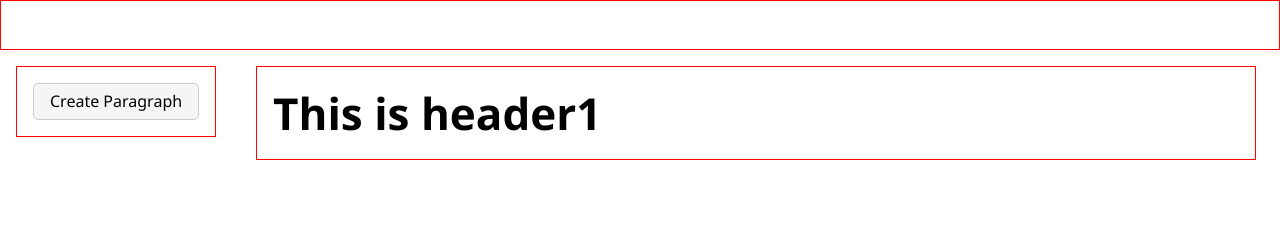
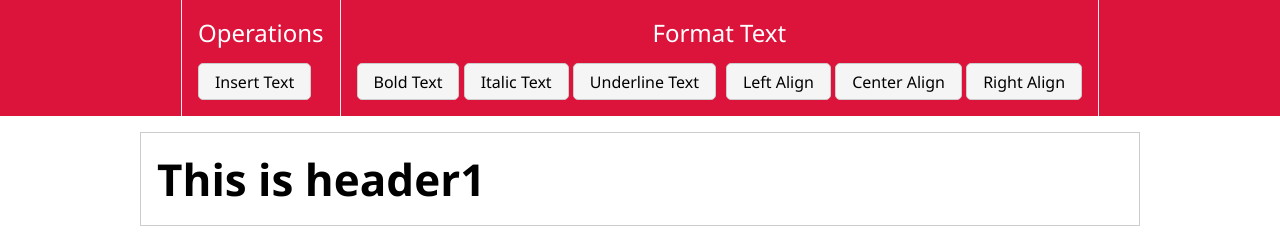
Before and after one commit to mammadyahyayev/text-editor, a website built with webpack: page public/index.html in a window 1280 px wide. Built offline with nearby package versions, Linux system fonts and the light colour scheme.

Commit message:
Redesign page header

```diff
--- a/public/index.html
+++ b/public/index.html
@@ -8,12 +8,35 @@
     <title>Text Editor</title>
   </head>
   <body>
-    <header class="article-header"></header>
+    <header class="article-header">
+      <div class="header-block">
+        <p class="block-title">Operations</p>
+        <div class="operations">
+          <button id="insert-text-btn" class="btn">Insert Text</button>
+        </div>
+      </div>
+
+      <div class="header-block">
+        <p class="block-title">Format Text</p>
+        <div class="format">
+          <div class="text-format">
+            <button id="insert-text-btn" class="btn">Bold Text</button>
+            <button id="insert-text-btn" class="btn">Italic Text</button>
+            <button id="insert-text-btn" class="btn">Underline Text</button>
+          </div>
+
+          <div class="alignments">
+            <button id="insert-text-btn" class="btn">Left Align</button>
+            <button id="insert-text-btn" class="btn">Center Align</button>
+            <button id="insert-text-btn" class="btn">Right Align</button>
+          </div>
+        </div>
+      </div>
+
+      <div class="header-styles"></div>
+    </header>
 
     <div class="content-area">
-      <div class="editor-tools">
-        <button id="add-block-btn" class="btn">Create Paragraph</button>
-      </div>
       <div class="editor" id="editor">
         <div class="header header1">This is header1</div>
       </div>
--- a/public/style.css
+++ b/public/style.css
@@ -7,9 +7,34 @@
 }
 
 .article-header {
-  height: 50px;
-  border: 1px solid red;
+  display: flex;
+  align-items: center;
+  justify-content: center;
   margin: 0 auto;
+  background-color: crimson;
+  color: white;
+}
+
+.article-header .header-block {
+  padding: 1em;
+  border-left: 1px solid #f1ecec;
+  border-right: 1px solid #f1ecec;
+}
+
+.article-header .header-block:first-child {
+  border-right: none;
+}
+
+.header-block .block-title {
+  font-size: 24px;
+  text-align: center;
+  margin-bottom: .6em;
+}
+
+.article-header .format {
+  display: flex;
+  align-items: center;
+  gap: 10px;
 }
 
 .content-area {
@@ -19,7 +44,7 @@
 }
 
 .editor {
-  border: 1px solid red;
+  border: 1px solid #ccc;
   width: 1000px;
   margin: 1em auto;
   padding: 1em;
--- a/src/components/textComponent.ts
+++ b/src/components/textComponent.ts
@@ -1,4 +1,4 @@
-import { HtmlTag } from "../model/HtmlTag";
+import { HtmlTag } from "../model/htmlTag";
 import { DomApi } from "../utils/domApi";
 import { BlockComponent } from "./blockComponent";
 
--- a/src/index.ts
+++ b/src/index.ts
@@ -2,11 +2,11 @@ import { TextComponent } from "./components/textComponent";
 
 // DOM Elements
 const editorEl = document.getElementById("editor") as HTMLDivElement;
-const addTextElementBtn = document.getElementById(
-  "add-block-btn"
+const insertTextElementBtn = document.getElementById(
+  "insert-text-btn"
 ) as HTMLButtonElement;
 
-addTextElementBtn.addEventListener("click", () => {
+insertTextElementBtn.addEventListener("click", () => {
   const textComponent = new TextComponent();
   const textElement = textComponent.create("p")
 
--- a/src/utils/domApi.ts
+++ b/src/utils/domApi.ts
@@ -1,4 +1,4 @@
-import { HtmlTag } from "../model/HtmlTag";
+import { HtmlTag } from "../model/htmlTag";
 
 export class DomApi {
   public static createElement(tag: HtmlTag): HTMLElement {
```
Also changed, not shown: public/bundle.js (+6 -6 lines).
